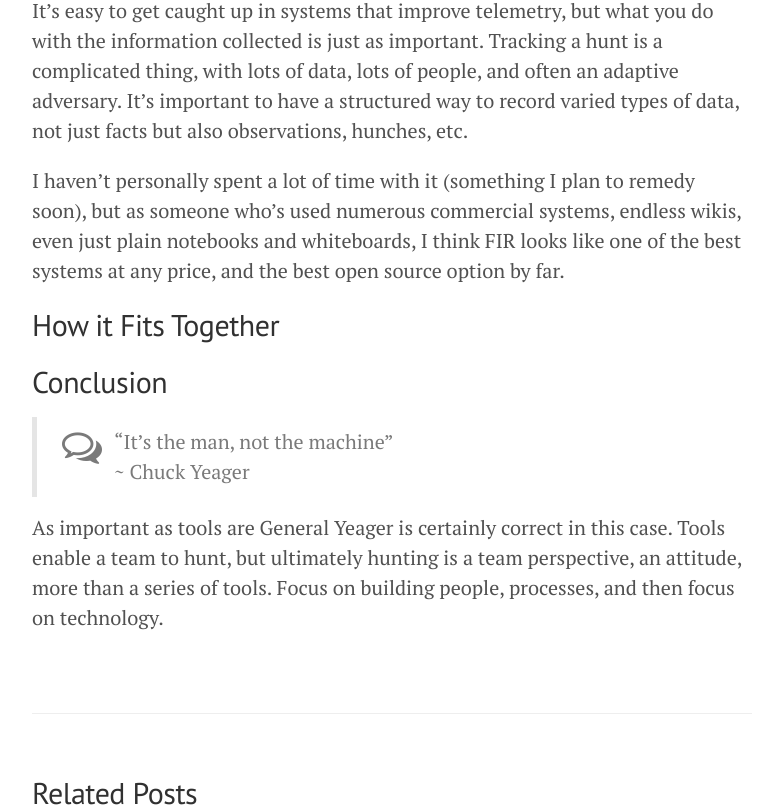
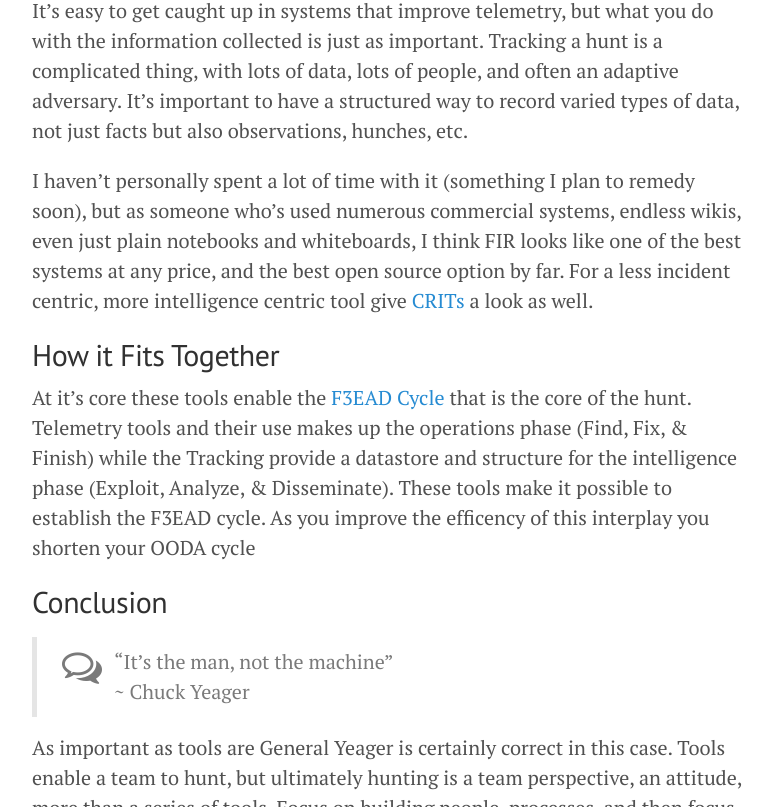
Before and after one commit to sroberts/sroberts.github.io, a Jekyll site: the page built from _posts/9999-01-01-hunting-tools.md, in a window 1280 px wide and 900 px high, scrolled down 3998 px, cut to the strip 93-900 px from the top of the window. Shown: the whole strip, without its empty margins (248-1020 px from the left). Built offline with Jekyll 4.4.1, drawn with Linux system fonts in a browser that asks for light colours; nearby versions of some CDN libraries; some of the changed text lies outside the part shown.

Commit message:
more content

```diff
--- a/_posts/9999-01-01-hunting-tools.md
+++ b/_posts/9999-01-01-hunting-tools.md
@@ -56,9 +56,11 @@ Moloch is one of the best designed, truly enterprise worthy open source projects
 
 It's easy to get caught up in systems that improve telemetry, but what you do with the information collected is just as important. Tracking a hunt is a complicated thing, with lots of data, lots of people, and often an adaptive adversary. It's important to have a structured way to record varied types of data, not just facts but also observations, hunches, etc.
 
-I haven't personally spent a lot of time with it (something I plan to remedy soon), but as someone who's used numerous commercial systems, endless wikis, even just plain notebooks and whiteboards, I think FIR looks like one of the best systems at any price, and the best open source option by far.
+I haven't personally spent a lot of time with it (something I plan to remedy soon), but as someone who's used numerous commercial systems, endless wikis, even just plain notebooks and whiteboards, I think FIR looks like one of the best systems at any price, and the best open source option by far. For a less incident centric, more intelligence centric tool give [CRITs](https://github.com/crits/crits) a look as well.
 
 ## How it Fits Together
+
+At it's core these tools enable the [F3EAD Cycle](http://localhost:4000/2015/03/24/f3ead/) that is the core of the hunt. Telemetry tools and their use makes up the operations phase (Find, Fix, & Finish) while the Tracking provide a datastore and structure for the intelligence phase (Exploit, Analyze, & Disseminate). These tools make it possible to establish the F3EAD cycle. As you improve the efficency of this interplay you shorten your OODA cycle
 
 ## Conclusion
 
```
